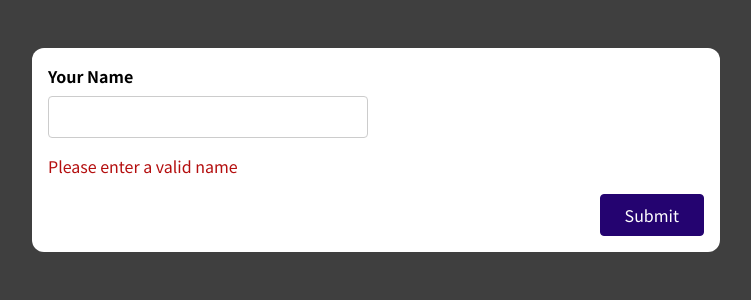
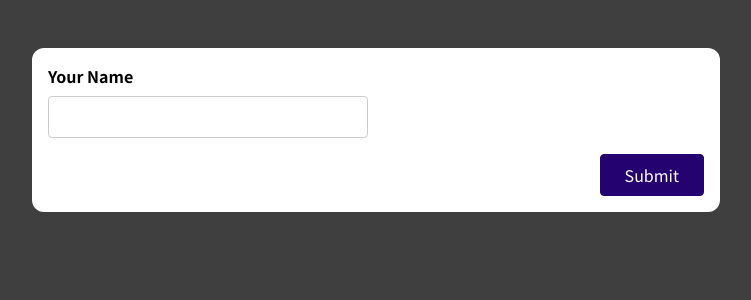
Before and after one commit to KennedyMungai/forms_and_user_input, a React (Create React App) app: page / in a window 1280 px wide. Shown: the top 300 px of the page, without its empty margins (264-1015 px from the left). Built offline with nearby package versions, Linux system fonts and the light colour scheme.

Commit message:
Initialized the enteredNameIsValid to true

```diff
--- a/src/components/SimpleInput.js
+++ b/src/components/SimpleInput.js
@@ -6,7 +6,7 @@ const SimpleInput = (props) =>
   const nameInputRef = useRef()
 
   const [enteredName, setEnteredName] = useState('')
-  const [enteredNameIsValid, setEnteredNameIsValid] = useState(false)
+  const [enteredNameIsValid, setEnteredNameIsValid] = useState(true)
 
   const nameInputChangeHandler = (e) =>
   {
```
